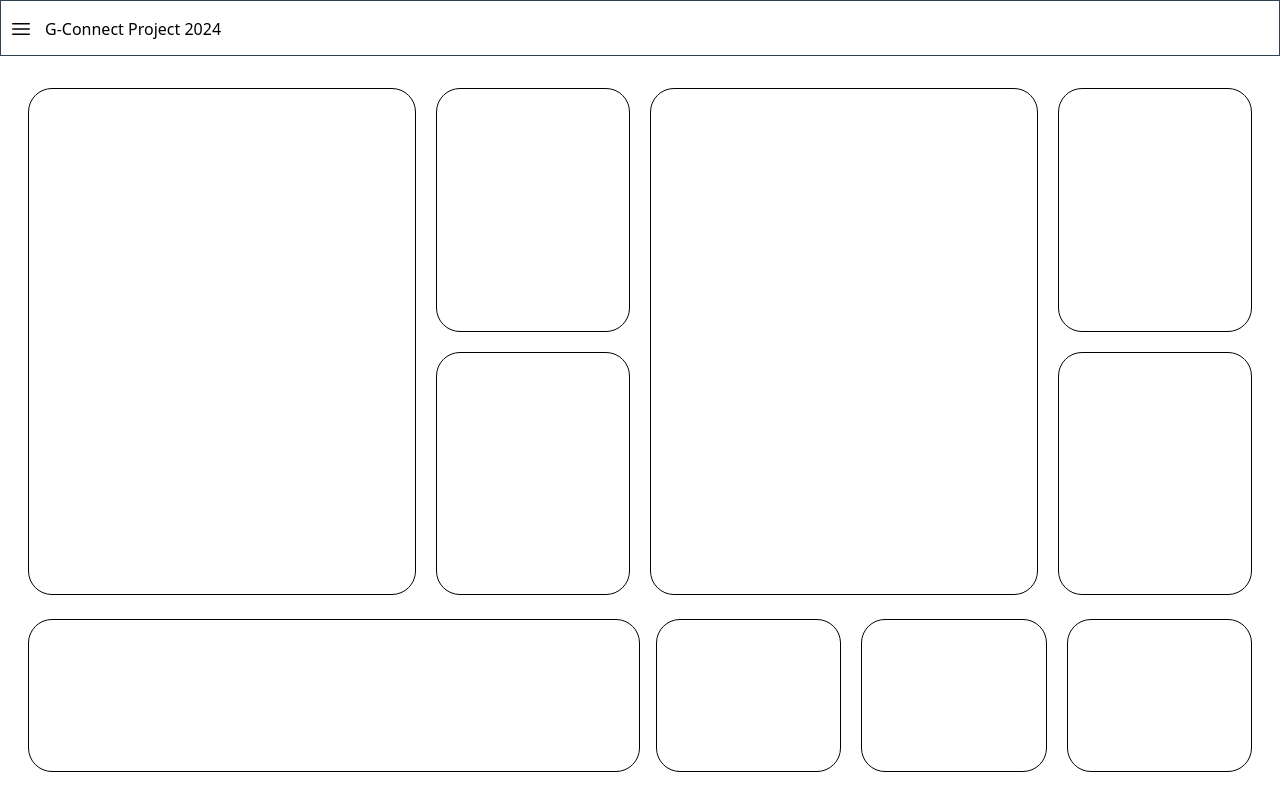
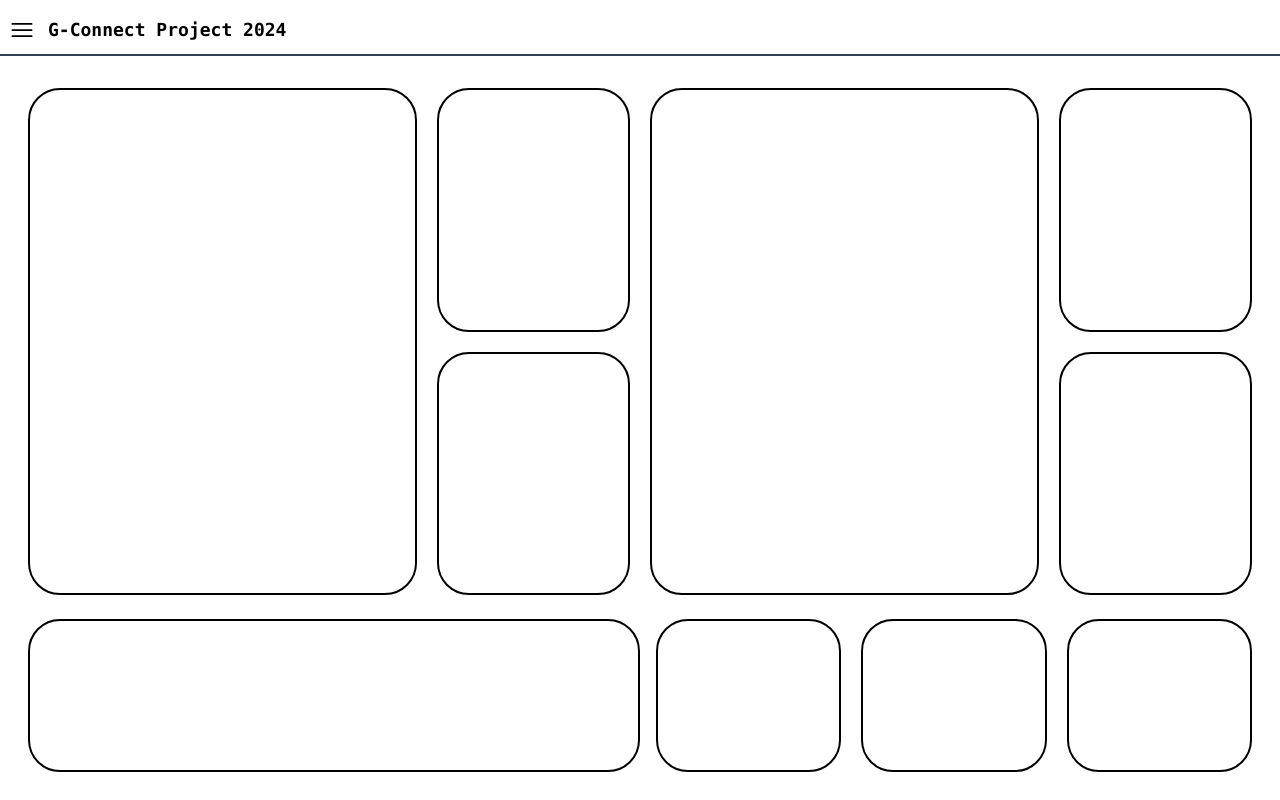
Before and after one commit to elins-research-club/gconnect-dashboard, a React (Vite) app: page / in a window 1280 px wide. Built offline with nearby package versions, Linux system fonts and the light colour scheme.

Commit message:
Edit tambahan untuk feature/grid

```diff
--- a/src/App.jsx
+++ b/src/App.jsx
@@ -2,7 +2,7 @@ function App() {
   return (
     <div class="h-screen flex flex-col">
       {/* Navbar Start */}
-      <nav class="bg-white pt-4 pb-4 border border-slate-700 h-14">
+      <nav class="bg-white pt-4 pb-4 border-b-2 border-slate-700 h-14">
         <div class="container flex items-center gap-3 ml-2">
           <button>
             <svg
@@ -11,7 +11,7 @@ function App() {
               viewBox="0 0 24 24"
               stroke-width="1.5"
               stroke="currentColor"
-              class="size-6"
+              class="size-7"
             >
               <path
                 stroke-linecap="round"
@@ -20,31 +20,31 @@ function App() {
               />
             </svg>
           </button>
-          <div>G-Connect Project 2024</div>
+          <div class="font-mono font-semibold text-lg">G-Connect Project 2024</div>
         </div>
       </nav>
       {/* Navbar End */}
 
       {/* Container Start */}
       <div class="flex flex-col mt-1 max-w-full p-4 flex-1">
-        <div id="bagian-atas" class="flex flex-row h-3/4 p-3 gap-5">
-          <div class="w-2/3 border border-black rounded-3xl"></div>
+        <div class="flex flex-row h-3/4 p-3 gap-5">
+          <div class="w-2/3 border-2 border-black rounded-4xl"></div>
           <div class="w-1/3 flex flex-col gap-5">
-            <div class="h-1/2 border border-black rounded-3xl"></div>
-            <div class="h-1/2 border border-black rounded-3xl"></div>
+            <div class="h-1/2 border-2 border-black rounded-4xl"></div>
+            <div class="h-1/2 border-2 border-black rounded-4xl"></div>
           </div>
-          <div class="w-2/3 border border-black rounded-3xl"></div>
+          <div class="w-2/3 border-2 border-black rounded-4xl"></div>
           <div class="w-1/3 flex flex-col gap-5">
-            <div class="h-1/2 border border-black rounded-3xl"></div>
-            <div class="h-1/2 border border-black rounded-3xl"></div>
+            <div class="h-1/2 border-2 border-black rounded-4xl"></div>
+            <div class="h-1/2 border-2 border-black rounded-4xl"></div>
           </div>
         </div>
-        <div id="bagian-bawah" class="flex flex-row flex-1 p-3 gap-4">
-          <div class="w-1/2 border border-black rounded-3xl"></div>
+        <div class="flex flex-row flex-1 p-3 gap-4">
+          <div class="w-1/2 border-2 border-black rounded-4xl"></div>
           <div class="flex flex-row flex-1 gap-5">
-            <div class="w-1/3 border border-black rounded-3xl"></div>
-            <div class="w-1/3 border border-black rounded-3xl"></div>
-            <div class="w-1/3 border border-black rounded-3xl"></div>
+            <div class="w-1/3 border-2 border-black rounded-4xl"></div>
+            <div class="w-1/3 border-2 border-black rounded-4xl"></div>
+            <div class="w-1/3 border-2 border-black rounded-4xl"></div>
           </div>
         </div>
       </div>
--- a/tailwind.config.js
+++ b/tailwind.config.js
@@ -11,6 +11,9 @@ export default {
         '1/8': '12.5%',
         '1/10' : '10%',
       },
+      borderRadius: {
+        '4xl': '2rem',
+      }
     },
   },
   plugins: [],
```
